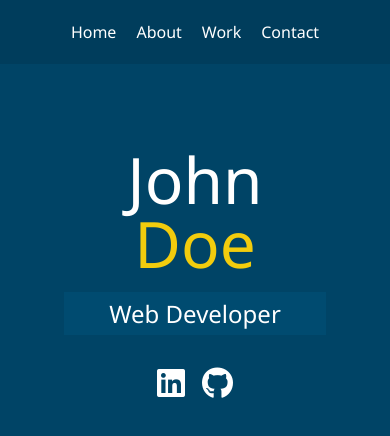
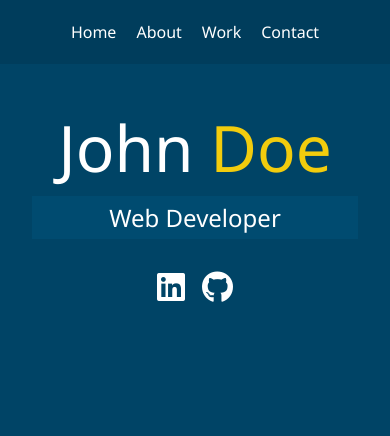
Before and after one commit to becathey/portfolio-html-css, a website: page dist/index.html in a window 390 px wide. Drawn offline with Linux system fonts and the light colour scheme.

Commit message:
Adjust padding on mobile

```diff
--- a/scss/_responsive.scss
+++ b/scss/_responsive.scss
@@ -58,6 +58,9 @@
       padding: 8px 10px;
     }
   }
+  main {
+    padding: 2rem;
+  }
   h1 {
     &.lg-heading {
       font-size: 4rem;
```
Also changed, not shown: dist/css/main.css.
